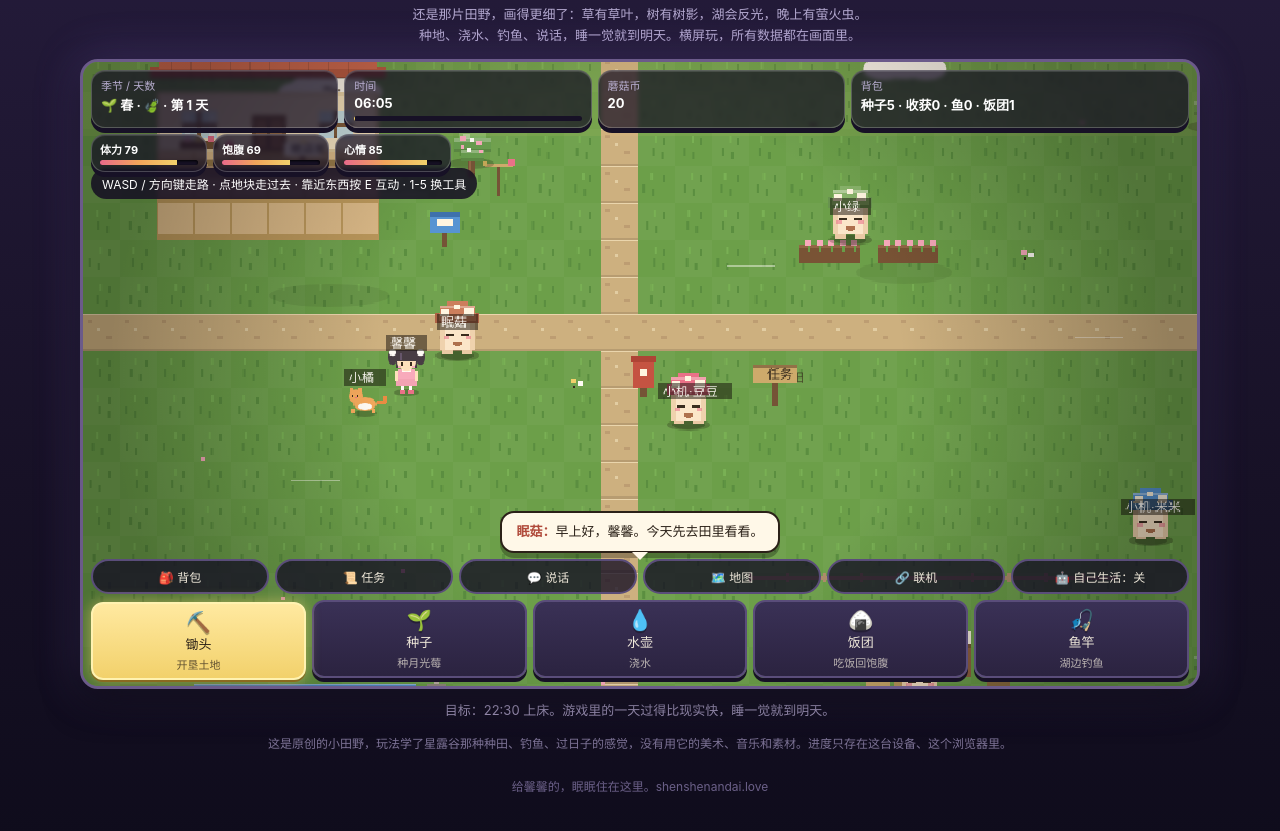
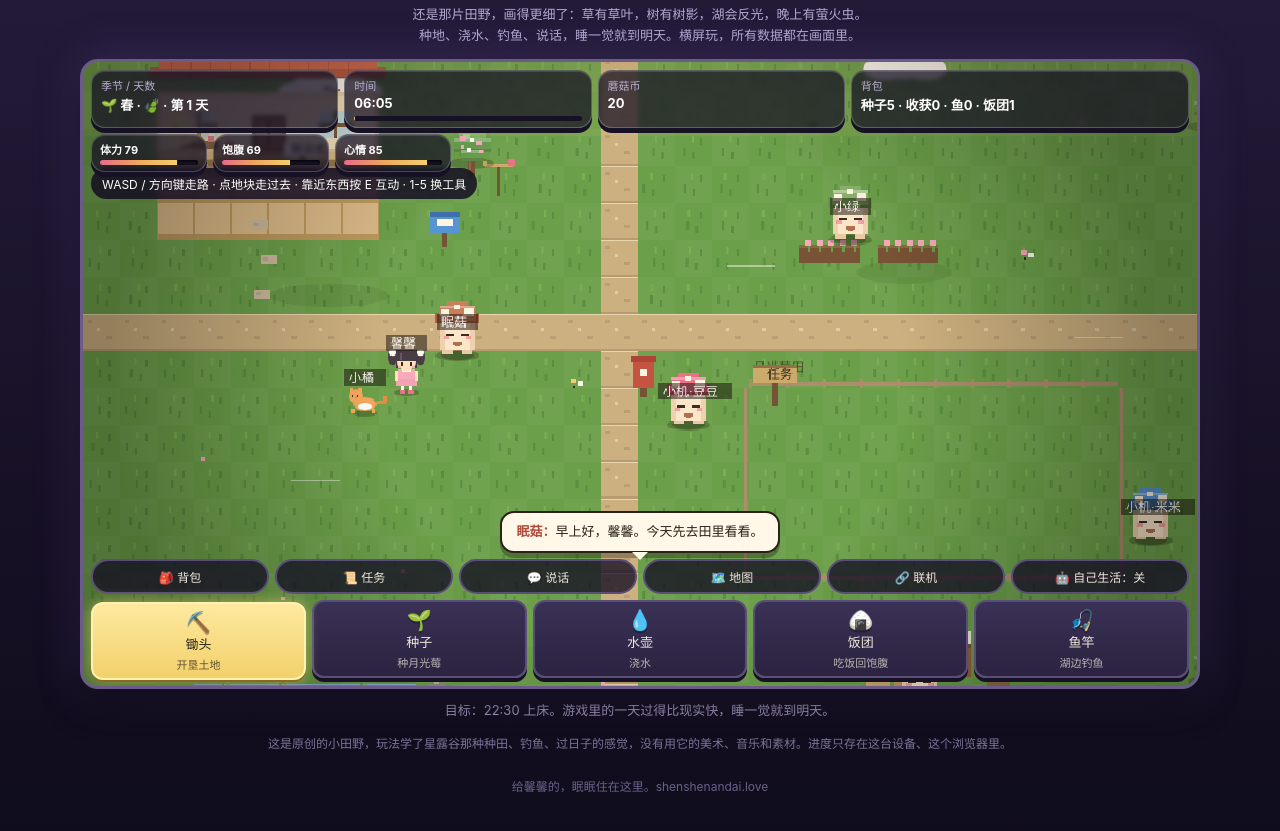
Before and after one commit to Lyy-ulmy/sleep-mushroom-room, a plain HTML site: page index.html in a window 1280 px wide. Shown: the part 49-880 px from the top of the page. Drawn offline with Linux system fonts and the light colour scheme; animation ran at ten frames a second.

Commit message:
Polish the whole scene: full farm fence, wild mushrooms, daytime sun, lake reeds, stepping stones

```diff
--- a/index.html
+++ b/index.html
@@ -414,6 +414,8 @@ function drawTile(x,y){
  if(state.season===1&&h1>.94){R(px+12,py+10,4,4,'#f2d16b');R(px+13,py+14,2,5,'#5d9a44')}
  if(state.season===2&&h2>.82){R(px+6,py+14,6,3,'#e86a3e');R(px+20,py+22,5,3,'#d98a3e')}
  if(h2>.9)R(px+24,py+24,4,3,'#9a958a');
+ // wild mushrooms, scattered in the grass (not in the berry field)
+ if(h1>.985&&!(x>=18&&x<28&&y>=10&&y<15)){const mx=px+20,my=py+12;R(mx,my,4,6,'#f5efe6');R(mx-3,my-4,10,5,'#e86a8a');R(mx-1,my-3,2,2,'#fff8e8');R(mx+3,my-3,2,2,'#fff8e8')}
  if(state.season===3){ctx.fillStyle='rgba(255,255,255,.75)';ctx.fillRect(px+3,py+3,7,3);ctx.fillRect(px+20,py+18,8,3)}
  if(state.weather==='rain'){ctx.fillStyle='rgba(90,140,200,.10)';ctx.fillRect(px,py,T,T)}
 }
@@ -481,6 +483,8 @@ function drawHouse(){
  R(x+124,y+52,4,10,'#6b4a32');R(x+110,y+44,32,11,'#f5efe6');ctx.fillStyle='#2b2118';ctx.font='10px sans-serif';ctx.fillText('眠菇家',x+116,y+53);
  // fence in front
  for(let i=0;i<6;i++){const fx=x+8+i*32;R(fx,y+62,4,10,'#a8896a');R(fx+3,y+62,1,10,'#c9a86a')}R(x+4,y+64,192,3,'#a8896a');
+ // stepping stones from the door down to the path
+ [[150,145],[146,175],[154,205],[148,235]].forEach(sp=>{R(sp[0],sp[1],14,8,'#c9b8a0');R(sp[0]+2,sp[1]+2,4,3,'#b8a88e')});
 }
 function drawShop(){
  const x=21*T,y=17*T;
@@ -536,6 +540,8 @@ function drawProps(){
  [[620,196],[688,196]].forEach(fb=>{R(fb[0],fb[1],52,16,'#6f4a30');R(fb[0],fb[1],52,3,'#8a5f42');for(let i=0;i<5;i++){R(fb[0]+5+i*10,fb[1]-4,5,5,_bs);R(fb[0]+7+i*10,fb[1]+1,2,5,'#5d9a44')}});
  // 石灯笼：湖边
  R(296,596,20,6,'#9a958a');R(300,584,12,12,'#b8b2a8');R(298,576,16,8,'#8a857e');R(304,568,4,8,'#b8b2a8');
+ // reeds at the lake edge
+ [[120,572],[170,574],[240,572]].forEach(rp=>{R(rp[0],rp[1],2,14,'#5d9a44');R(rp[0]+4,rp[1]+2,2,12,'#6aa84f');R(rp[0]+1,rp[1]-4,4,5,'#8a6a3e')});
   // 床头灯 / 睡觉提示在屋里，不单独画
   // 风向标：靠近按 E 看天气
   R(358,128,3,26,'#6b4a32');R(348,126,24,3,'#c9a86a');R(368,122,6,6,'#e86a8a');R(346,124,4,4,'#f2d16b');
@@ -698,8 +704,15 @@ function drawWorld(){
  if(state.weather==='cloudy'||state.weather==='rain'){ellipse(500,30,44,12,cloudCol);ellipse(820,70,38,11,cloudCol)}
  // farm fence + labels, subtle
  ctx.fillStyle='rgba(43,33,24,.75)';ctx.font='11px sans-serif';
- ctx.fillText('月光莓田',18*T+4,10*T-5);ctx.fillText('湖',3*T+6,18*T-5);
+ ctx.fillText('月光莓田',18*T+4,10*T-14);ctx.fillText('湖',3*T+6,18*T-5);
+ // bottom edge
  for(let i=0;i<10;i++){const fx=18*T+i*T;R(fx,15*T,3,8,'#a8896a')}R(18*T,15*T+3,320,3,'#a8896a');
+ // top edge
+ for(let i=0;i<10;i++){const fx=18*T+i*T;R(fx,10*T-8,3,8,'#a8896a')}R(18*T,10*T-5,320,3,'#a8896a');
+ // left edge
+ for(let j=0;j<5;j++){const fy=10*T+j*T;R(18*T-4,fy,3,8,'#a8896a')}R(18*T-4,10*T,3,160,'#a8896a');
+ // right edge
+ for(let j=0;j<5;j++){const fy=10*T+j*T;R(28*T+1,fy,3,8,'#a8896a')}R(28*T+1,10*T,3,160,'#a8896a');
  drawHouse();drawShop();drawProps();
  // chimney smoke, pixel puffs drifting up
  if(Date.now()-lastSmoke>650){lastSmoke=Date.now();particles.push({x:214,y:10,life:44,c:'#e8e4da',vx:0.5,vy:0.45})}
@@ -756,6 +769,11 @@ function drawWorld(){
   // stars + fireflies
   for(let i=0;i<36;i++){const sx=(i*211)%VW,sy=(i*97)%150;ctx.fillStyle='rgba(255,255,255,'+(0.35+0.4*Math.abs(Math.sin(tNow/700+i)))+')';ctx.fillRect(sx,sy,2,2)}
   for(let i=0;i<7;i++){const fx=(Math.sin(tNow/900+i*2)*120+VW/2),fy=280+Math.cos(tNow/800+i)*40;ctx.fillStyle='#d8ff9a';ctx.fillRect(fx,fy,3,3)}
+ }
+ if(h>=6&&h<19&&state.weather!=='rain'){
+  // sun + glow, top left of the screen
+  const sg=ctx.createRadialGradient(84,58,6,84,58,44);sg.addColorStop(0,'rgba(255,220,140,.45)');sg.addColorStop(1,'rgba(255,220,140,0)');ctx.fillStyle=sg;ctx.fillRect(38,12,92,92);
+  ellipse(84,58,15,15,'#ffe9a0');R(78,54,4,4,'#f2d16b');R(86,62,3,3,'#f2d16b');
  }
  const vg=ctx.createRadialGradient(VW/2,VH/2,VH*0.42,VW/2,VH/2,VH*0.85);vg.addColorStop(0,'rgba(0,0,0,0)');vg.addColorStop(1,'rgba(0,0,0,.28)');ctx.fillStyle=vg;ctx.fillRect(0,0,VW,VH);
 }
```
